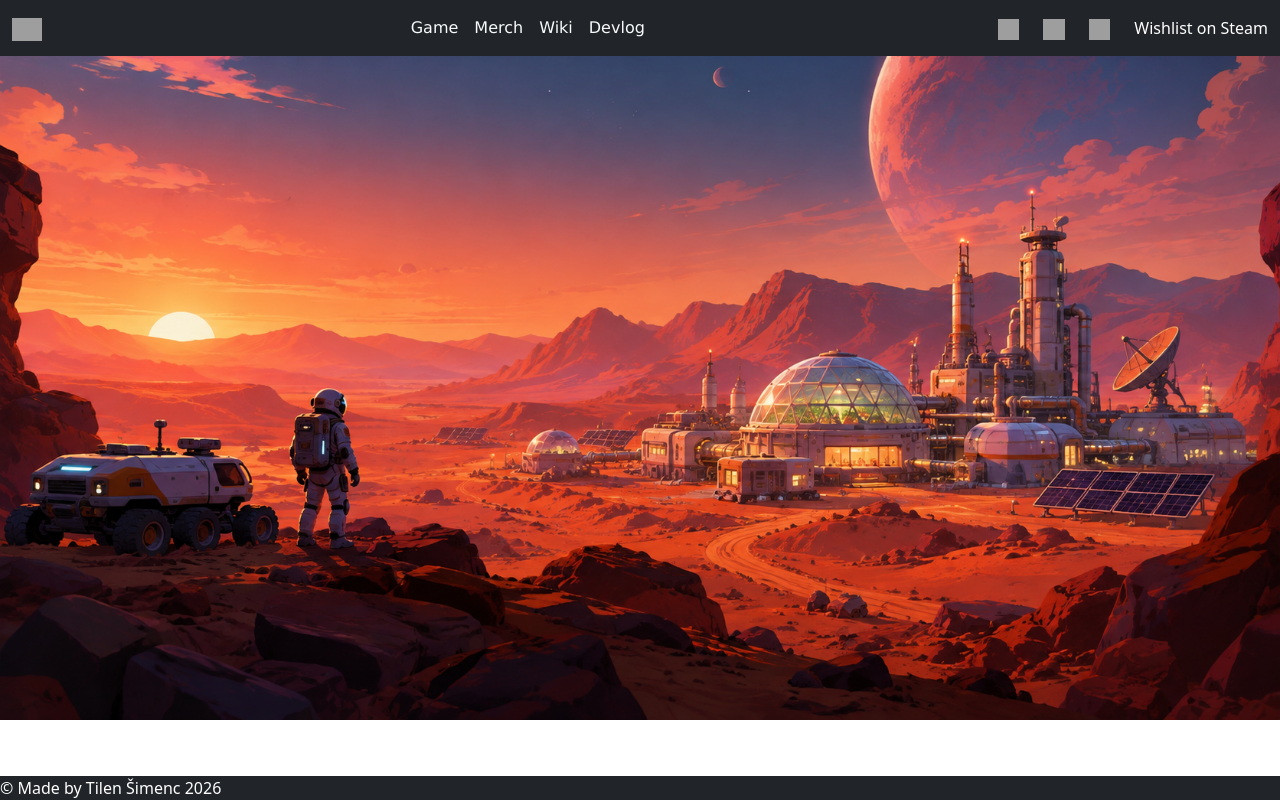
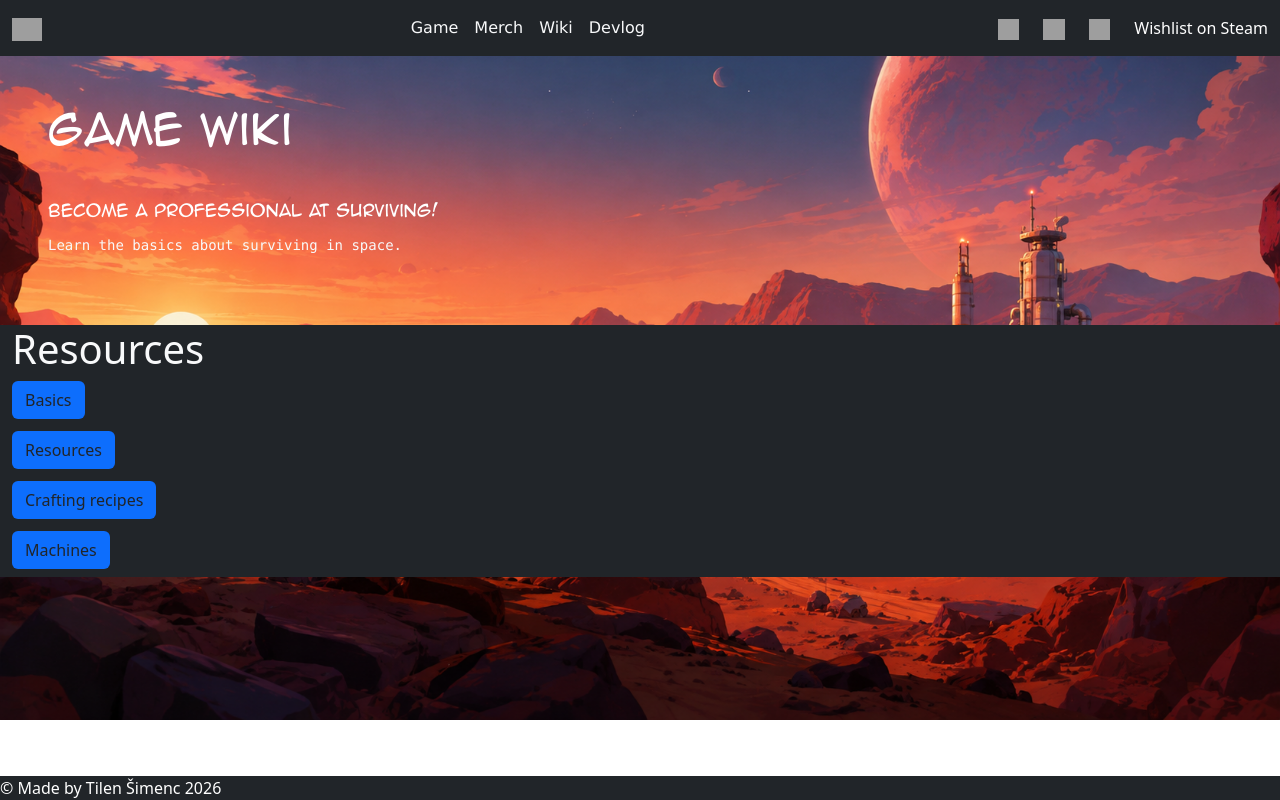
Before and after one commit to TilenoLogy/TripToMarsWebsite, an Angular app in the folder mars-shop/: page /wiki in a window 1280 px wide. Built offline with nearby package versions, Linux system fonts and the light colour scheme; grey boxes are pictures that could not be loaded.

Commit message:
Title and navigation buttons start

```diff
--- a/mars-shop/src/app/wiki/wiki.css
+++ b/mars-shop/src/app/wiki/wiki.css
@@ -0,0 +1,6 @@
+.wiki-buttons {
+    display: flex;
+    flex-direction: column;
+    align-items: flex-start;
+    gap: 0.75rem;
+}
--- a/mars-shop/src/app/wiki/wiki.html
+++ b/mars-shop/src/app/wiki/wiki.html
@@ -0,0 +1,16 @@
+<div class="hero-content ms-5 mt-5">
+        <h1 class="MainTitle mb-5">Game wiki</h1>
+        <h6 class="MainTitle mb-3">Become a professional at surviving!</h6>
+        <pre class="text-light">Learn the basics about surviving in space.
+        </pre>
+</div>
+
+<div class="container-fluid bg-dark text-light mt-5 pb-2">
+    <h1>Resources</h1>
+    <div class="wiki-buttons">
+        <button class="btn bg-primary">Basics</button>
+        <button class="btn bg-primary">Resources</button>
+        <button class="btn bg-primary">Crafting recipes</button>
+        <button class="btn bg-primary">Machines</button>
+    </div>
+</div>
```
